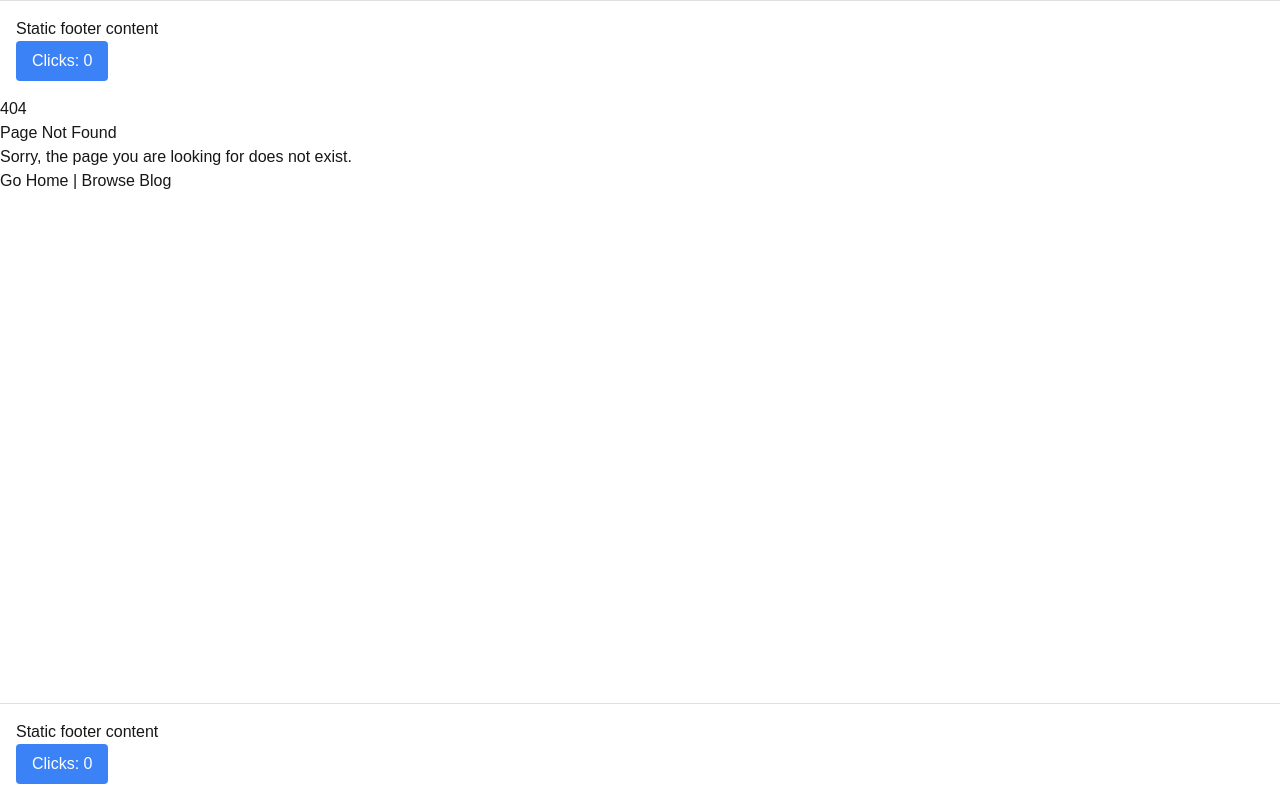
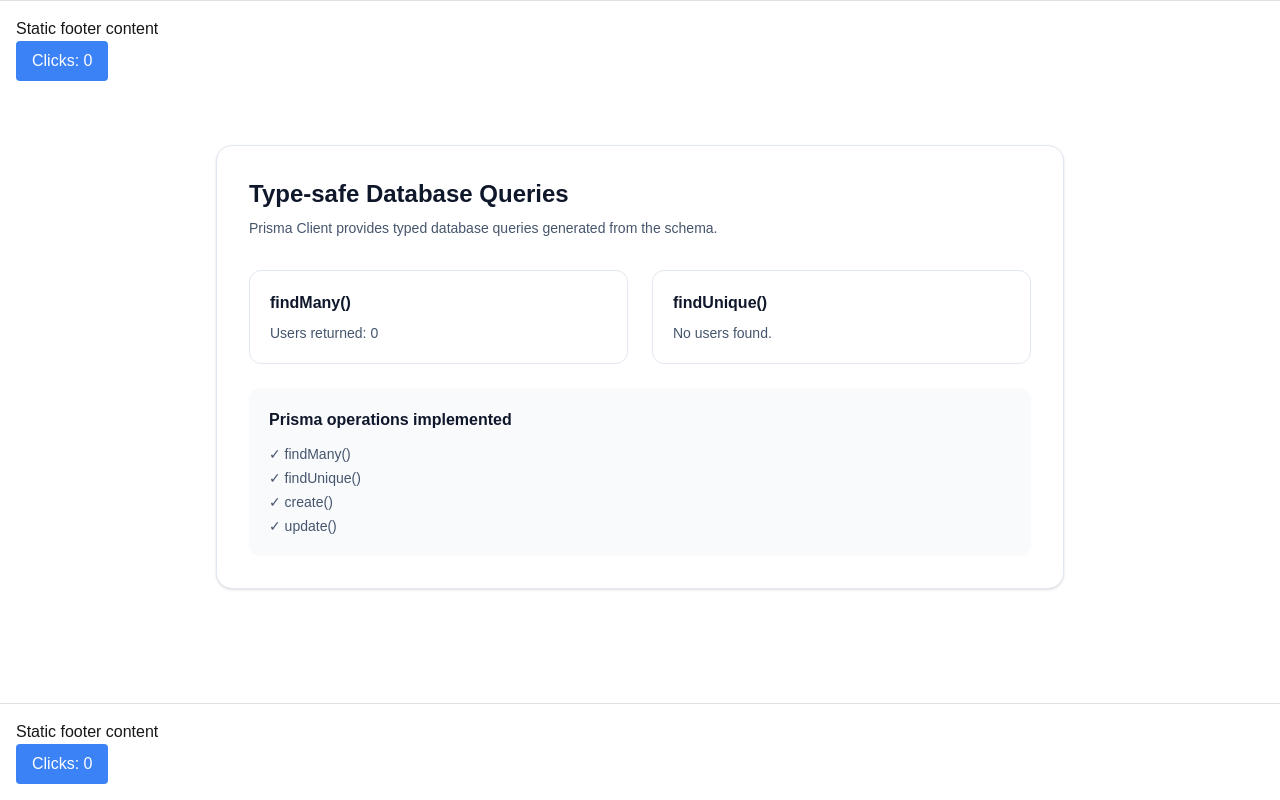
Before and after one commit to kalviumcommunity/DisputeGuard, a Next.js app in the folder frontend/: page /type-safe-queries in a window 1280 px wide. Before the commit this address had no page. Built offline with nearby package versions, Linux system fonts and the light colour scheme; no server answers; the database is empty.

Commit message:
feat(type-safe-database-queries): implement type-safe database queries assignment

```diff
--- /dev/null
+++ b/frontend/app/type-safe-queries/page.tsx
@@ -0,0 +1,70 @@
+import {
+  getUserByEmail,
+  listUsers,
+} from '@/lib/data/user-queries';
+
+export default async function TypeSafeQueriesPage() {
+  const users = await listUsers();
+
+  const firstUser = users[0]
+    ? await getUserByEmail(users[0].email)
+    : null;
+
+  return (
+    <main className="mx-auto max-w-4xl px-6 py-12">
+      <div className="rounded-2xl border border-slate-200 bg-white p-8 shadow-sm">
+        <h1 className="text-2xl font-bold text-slate-900">
+          Type-safe Database Queries
+        </h1>
+
+        <p className="mt-2 text-sm text-slate-600">
+          Prisma Client provides typed database queries generated from the
+          schema.
+        </p>
+
+        <div className="mt-8 grid gap-6 md:grid-cols-2">
+          <section className="rounded-xl border border-slate-200 p-5">
+            <h2 className="font-semibold text-slate-900">
+              findMany()
+            </h2>
+
+            <p className="mt-2 text-sm text-slate-600">
+              Users returned: {users.length}
+            </p>
+          </section>
+
+          <section className="rounded-xl border border-slate-200 p-5">
+            <h2 className="font-semibold text-slate-900">
+              findUnique()
+            </h2>
+
+            {firstUser ? (
+              <div className="mt-2 text-sm text-slate-600">
+                <p>Email: {firstUser.email}</p>
+                <p>Name: {firstUser.name ?? '—'}</p>
+                <p>Role: {firstUser.role}</p>
+              </div>
+            ) : (
+              <p className="mt-2 text-sm text-slate-600">
+                No users found.
+              </p>
+            )}
+          </section>
+        </div>
+
+        <div className="mt-6 rounded-xl bg-slate-50 p-5">
+          <h2 className="font-semibold text-slate-900">
+            Prisma operations implemented
+          </h2>
+
+          <ul className="mt-3 space-y-1 text-sm text-slate-600">
+            <li>✓ findMany()</li>
+            <li>✓ findUnique()</li>
+            <li>✓ create()</li>
+            <li>✓ update()</li>
+          </ul>
+        </div>
+      </div>
+    </main>
+  );
+}
--- /dev/null
+++ b/frontend/lib/data/user-queries.ts
@@ -0,0 +1,73 @@
+import { prisma } from '@/lib/prisma';
+
+export async function listUsers() {
+  return prisma.user.findMany({
+    orderBy: {
+      createdAt: 'desc',
+    },
+    select: {
+      id: true,
+      email: true,
+      name: true,
+      role: true,
+      createdAt: true,
+    },
+  });
+}
+
+export async function getUserByEmail(email: string) {
+  return prisma.user.findUnique({
+    where: {
+      email,
+    },
+    select: {
+      id: true,
+      email: true,
+      name: true,
+      role: true,
+      createdAt: true,
+    },
+  });
+}
+
+export async function createUser(
+  email: string,
+  name: string,
+  passwordHash: string,
+) {
+  return prisma.user.create({
+    data: {
+      email,
+      name,
+      passwordHash,
+    },
+    select: {
+      id: true,
+      email: true,
+      name: true,
+      role: true,
+      createdAt: true,
+    },
+  });
+}
+
+export async function updateQueryDemoUser(
+  id: string,
+  name: string,
+) {
+  return prisma.user.update({
+    where: {
+      id,
+    },
+    data: {
+      name,
+    },
+    select: {
+      id: true,
+      email: true,
+      name: true,
+      role: true,
+      updatedAt: true,
+    },
+  });
+}
```
Also changed, not shown: 1 other file (tests, documents, lock files or other folders).
